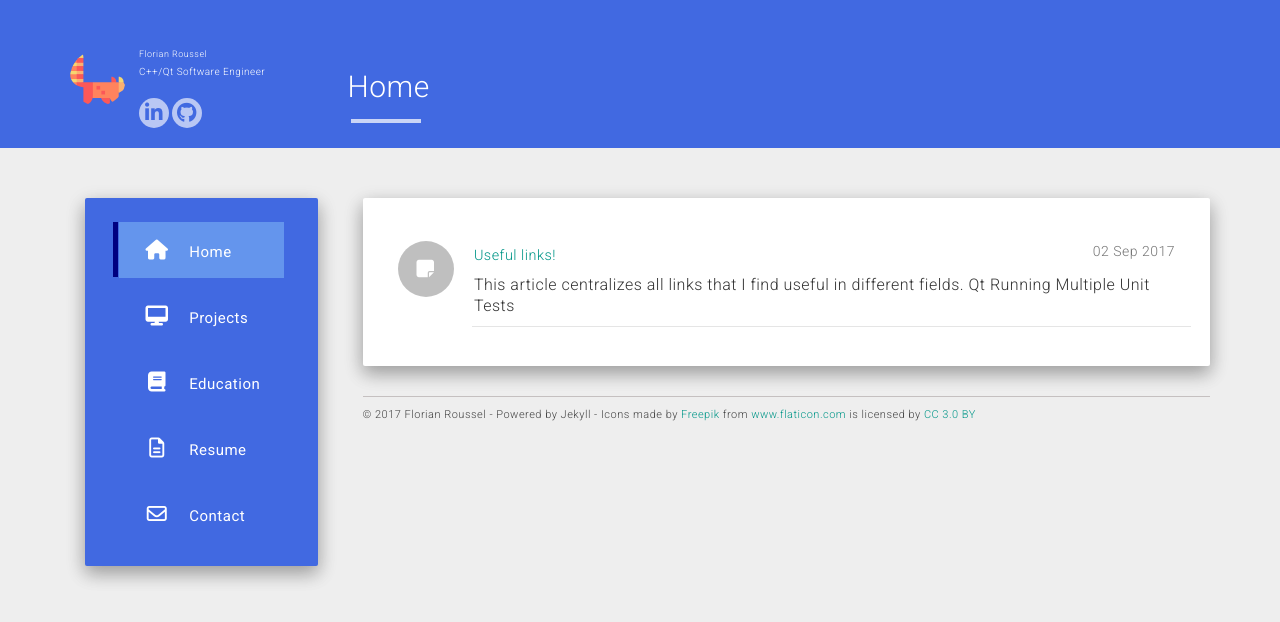
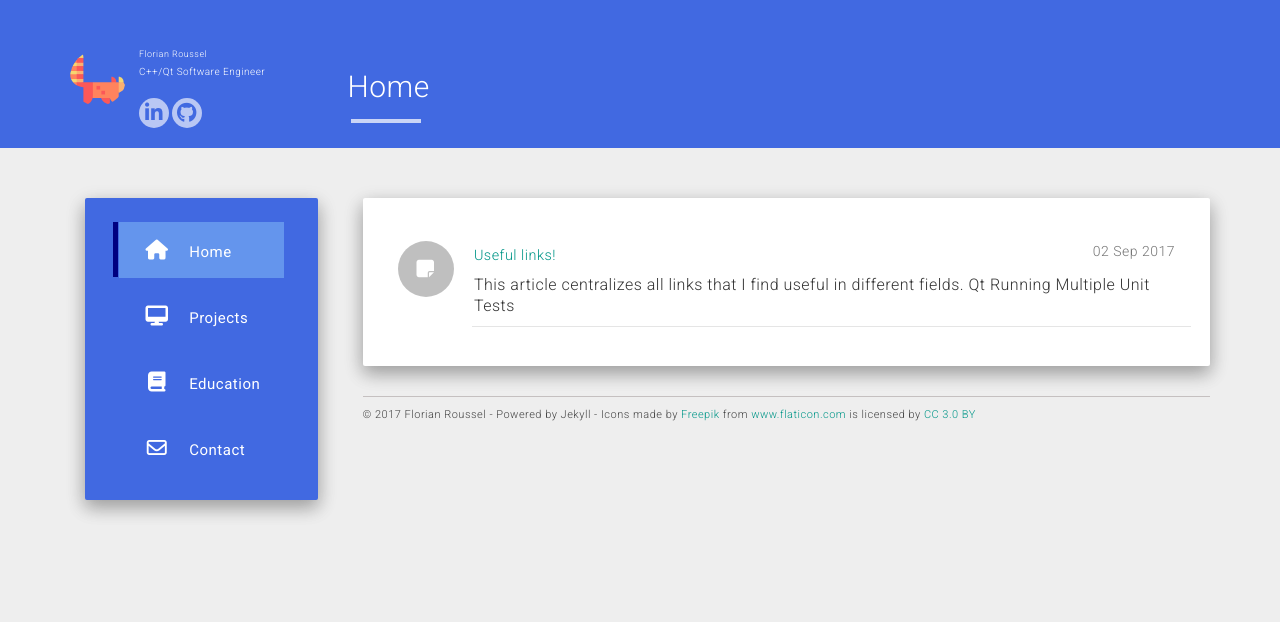
Before and after one commit to clement-roblot/karlito139.github.io, a Jekyll site: the page built from index.html, in a window 1280 px wide. Shown: the top 622 px of the page. Built offline with Jekyll 4.4.1, drawn with Linux system fonts in a browser that asks for light colours; nearby versions of some CDN libraries; the list of posts is cut into pages by our own code.

Commit message:
- Retrait de l'entrée Resume.

```diff
--- a/_data/urls.json
+++ b/_data/urls.json
@@ -16,11 +16,6 @@
     "icon": "fa-book"
   },
   {
-    "text": "Resume",
-    "url": "#",
-    "icon": "fa-file-text-o"
-  },
-  {
     "text": "Contact",
     "url": "mailto:fr.florianroussel@gmail.com",
     "icon": "fa-envelope-o"
```
